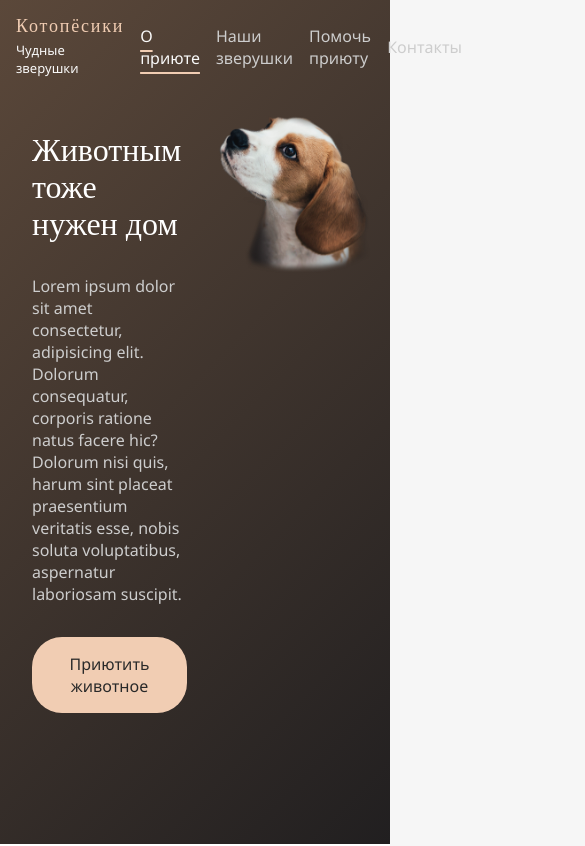
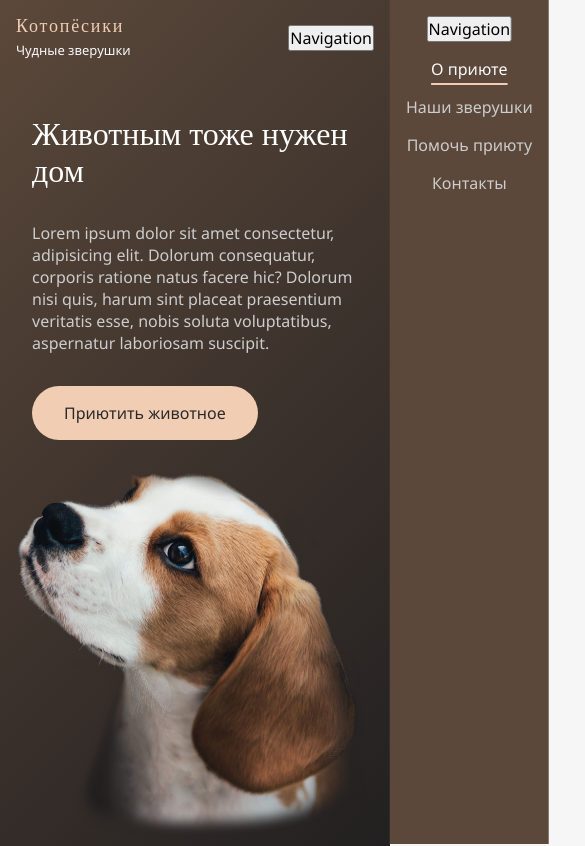
Before and after one commit to sialiss/some-shelter-for-frontend, a Vue app: page / in a window 390 px wide. Shown: the top 846 px of the page, 585 px wide, since content can reach past the window. Built offline with nearby package versions, Linux system fonts and the light colour scheme.

Commit message:
всякое

```diff
--- a/src/components/PetsSlider.vue
+++ b/src/components/PetsSlider.vue
@@ -1,36 +1,80 @@
 <script setup lang="ts">
-import { computed, ref } from "vue"
+import { computed, effect, onMounted, onUnmounted, ref } from "vue"
 import { pets } from "../pets/pets"
 import PetCard from "./PetCard.vue"
 
-const perPage = 3
+const perPage = ref(3)
 
 const petsPage = ref(0)
 const displayedPets = computed(() =>
-	pets.slice(petsPage.value * perPage, petsPage.value * perPage + perPage)
+	pets.slice(
+		petsPage.value * perPage.value,
+		petsPage.value * perPage.value + perPage.value
+	)
 )
 
 function setPage(page: number) {
 	petsPage.value = Math.min(
 		Math.max(page, 0),
-		Math.ceil((pets.length - perPage) / perPage)
+		Math.ceil((pets.length - perPage.value) / perPage.value)
 	)
 }
+
+const onResize = ref(() => {
+	if (window.innerWidth <= 880) {
+		perPage.value = 1
+	} else if (window.innerWidth <= 1200) {
+		perPage.value = 2
+	} else {
+		perPage.value = 3
+	}
+})
+
+onMounted(() => {
+	window.addEventListener("resize", onResize.value)
+	onResize.value()
+})
+
+onUnmounted(() => {
+	window.removeEventListener("resize", onResize.value)
+})
 </script>
 
 <template>
-	<div class="fix-width | flex align-center just-center gap-xl pad-l">
-		<button class="button-arrow" @click="setPage(petsPage - 1)">
+	<div
+		class="slider | fix-width | flex align-center just-center gap-xl pad-l"
+	>
+		<button
+			v-if="perPage > 1"
+			class="button-arrow"
+			@click="setPage(petsPage - 1)"
+		>
 			<img src="../assets/icons/left-arrow.svg" alt="назад" />
 		</button>
 		<PetCard v-for="pet in displayedPets" :key="pet.id" :pet="pet" />
-		<button class="button-arrow" @click="setPage(petsPage + 1)">
+		<button
+			v-if="perPage > 1"
+			class="button-arrow"
+			@click="setPage(petsPage + 1)"
+		>
 			<img
 				src="../assets/icons/left-arrow.svg"
 				class="right-arrow"
 				alt="назад"
 			/>
 		</button>
+		<div v-if="perPage == 1" class="flex equal">
+			<button class="button-arrow" @click="setPage(petsPage - 1)">
+				<img src="../assets/icons/left-arrow.svg" alt="назад" />
+			</button>
+			<button class="button-arrow" @click="setPage(petsPage + 1)">
+				<img
+					src="../assets/icons/left-arrow.svg"
+					class="right-arrow"
+					alt="назад"
+				/>
+			</button>
+		</div>
 	</div>
 </template>
 
@@ -38,4 +82,11 @@ function setPage(page: number) {
 .right-arrow {
 	rotate: 180deg;
 }
+
+@media screen and (max-width: 880px) {
+	.slider {
+		flex-direction: column;
+		gap: var(--pad-m);
+	}
+}
 </style>
--- a/src/components/TheHeader.vue
+++ b/src/components/TheHeader.vue
@@ -1,4 +1,6 @@
 <script setup lang="ts">
+import { ref } from "vue"
+
 const { fixed } = defineProps({
 	fixed: {
 		type: Boolean,
@@ -19,6 +21,12 @@ const { fixed } = defineProps({
 		}
 	}
 })
+
+const isNavOpen = ref(false)
+
+function toggleNav() {
+	isNavOpen.value = !isNavOpen.value
+}
 </script>
 
 <template>
@@ -28,12 +36,15 @@ const { fixed } = defineProps({
 				<span class="title">Котопёсики</span>
 				<span class="subtitle">Чудные зверушки</span>
 			</h1>
-			<nav class="flex align-center">
+			<button @click="toggleNav">Navigation</button>
+			<nav :class="{ open: isNavOpen }" class="flex align-center">
+				<button @click="toggleNav">Navigation</button>
 				<RouterLink to="/">О приюте</RouterLink>
 				<RouterLink to="/pets">Наши зверушки</RouterLink>
 				<RouterLink to="/help">Помочь приюту</RouterLink>
 				<RouterLink to="/contacts">Контакты</RouterLink>
 			</nav>
+			<!-- <button class="open-nav">Navigation</button> -->
 		</div>
 	</header>
 </template>
@@ -58,6 +69,7 @@ header {
 }
 
 a {
+	min-width: max-content;
 	color: var(--color-dark-l);
 	text-decoration-line: none;
 }
@@ -91,4 +103,39 @@ header.fixed {
 header.transparent {
 	background-color: transparent;
 }
+
+header button {
+	display: none;
+}
+
+@media screen and (max-width: 800px) {
+	header button {
+		display: initial;
+	}
+
+	nav {
+		position: absolute;
+		top: 0;
+		right: 0;
+		height: 100vh;
+
+		display: flex;
+		flex-direction: column;
+		padding: var(--pad-m);
+
+		background: var(--start-screen-gradient-background-2);
+		translate: 100%;
+		transition: translate 0.2s;
+	}
+	nav.open {
+		translate: 0;
+	}
+
+	header a {
+		color: var(--color-dark-s);
+	}
+	header a.router-link-active {
+		color: var(--color-light-l);
+	}
+}
 </style>
--- a/src/views/HomeView.vue
+++ b/src/views/HomeView.vue
@@ -17,7 +17,7 @@ onUnmounted(() => document.removeEventListener("scroll", scrollHandler))
 	<TheHeader fixed :transparent="isHeaderDark" :dark="isHeaderDark" />
 	<main>
 		<div class="first-screen screen | stack just-center">
-			<div class="fix-width pad | flex equal">
+			<div class="layout | fix-width pad | flex equal">
 				<div class="stack gap-l just-center pad-m">
 					<h2>Животным тоже нужен дом</h2>
 					<p>
@@ -42,7 +42,7 @@ onUnmounted(() => document.removeEventListener("scroll", scrollHandler))
 			</div>
 		</div>
 		<div class="about screen | stack just-center">
-			<div class="fix-width pad | flex equal | pad-xl">
+			<div class="layout fix-width pad | flex equal | pad-xl">
 				<div class="flex just-center">
 					<img
 						src="/src/assets/images/about-pets.png"
@@ -69,7 +69,7 @@ onUnmounted(() => document.removeEventListener("scroll", scrollHandler))
 			</div>
 		</div>
 		<div class="pets screen | stack just-center">
-			<div class="fix-width pad | stack equal | pad-xl align-center">
+			<div class="fix-width pad | stack equal | align-center">
 				<h3>Малыши, которым нужен дом</h3>
 				<PetsSlider />
 				<RouterLink to="/pets" class="button-primary"
@@ -105,4 +105,18 @@ a {
 .about {
 	background-color: var(--color-light-xl);
 }
+
+.pets.screen > .stack {
+	padding-block: var(--pad-xl);
+}
+
+@media screen and (max-width: 800px) {
+	.first-screen .layout {
+		padding-top: 100px;
+		flex-direction: column;
+	}
+	.about.screen .layout {
+		flex-direction: column-reverse;
+	}
+}
 </style>
```
Also changed, not shown: vite.config.ts.timestamp-1715685718682-100c3ad72f72.mjs (added, +22 -0 lines).
